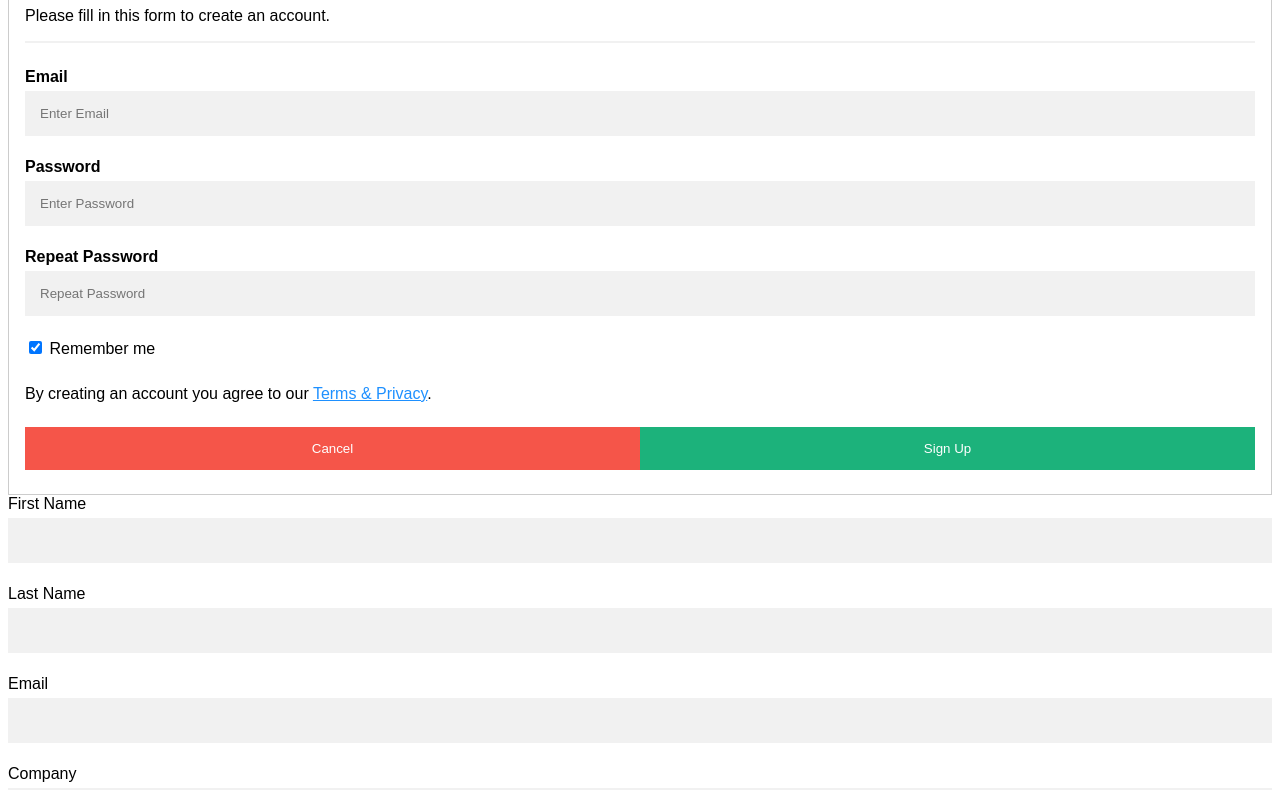
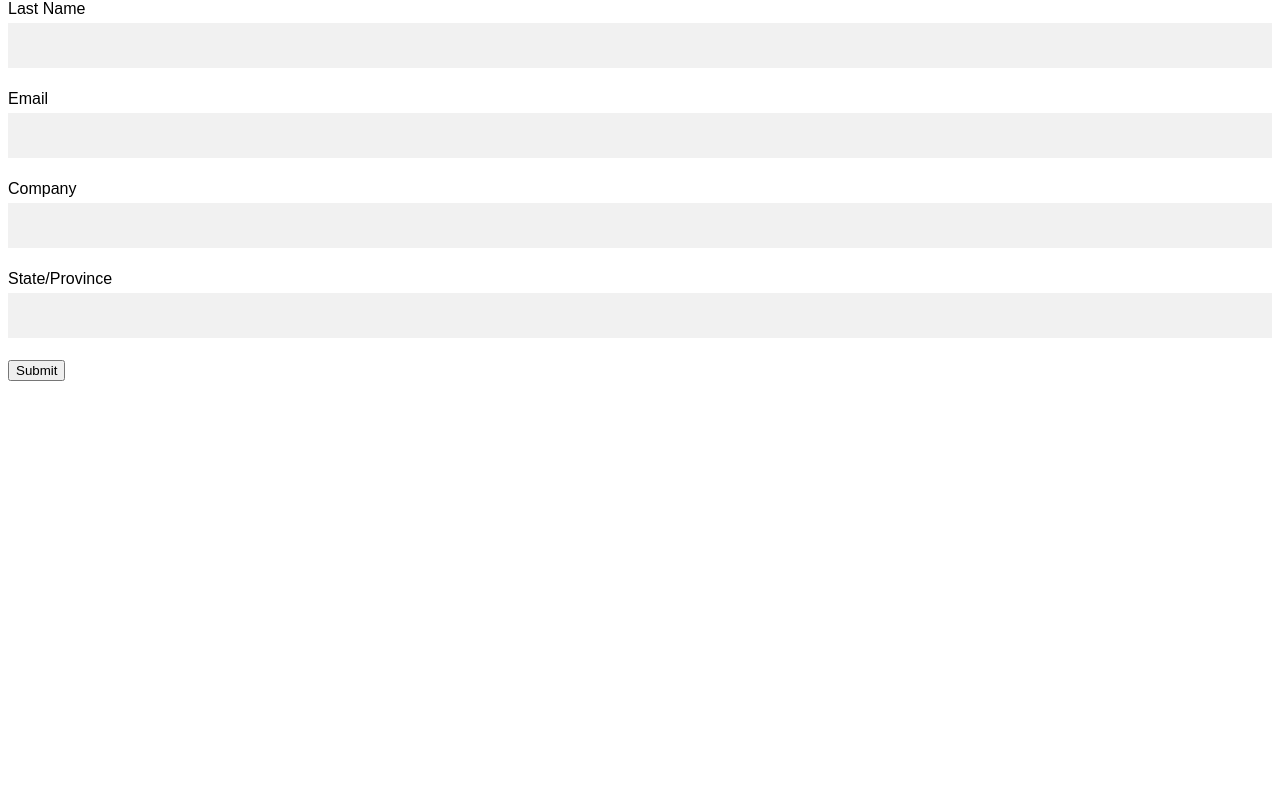
Before and after one commit to htosun2019/web-to-lead, a plain HTML site: page index.html in a window 1280 px wide. Shown: the part 98-888 px from the top of the page. After the commit the page ends 800 px from the top, so only its background shows below. Drawn offline with Linux system fonts and the light colour scheme.

Commit message:
Update index.html

```diff
--- a/index.html
+++ b/index.html
@@ -1,5 +1,6 @@
 <!DOCTYPE html>
 <html>
+  <head><META HTTP-EQUIV="Content-type" CONTENT="text/html; charset=UTF-8"></head>
 <style>
 body {font-family: Arial, Helvetica, sans-serif;}
 * {box-sizing: border-box}
@@ -62,33 +63,13 @@ button:hover {
 }
 </style>
 <body>
-<form action="/action_page.php" style="border:1px solid #ccc">
-  <div class="container">
-    <h1>Sign Up</h1>
-    <p>Please fill in this form to create an account.</p>
-    <hr>
-    <label for="email"><b>Email</b></label>
-    <input type="text" placeholder="Enter Email" name="email" required>
-    <label for="psw"><b>Password</b></label>
-    <input type="password" placeholder="Enter Password" name="psw" required>
-    <label for="psw-repeat"><b>Repeat Password</b></label>
-    <input type="password" placeholder="Repeat Password" name="psw-repeat" required>
-    <label>
-      <input type="checkbox" checked="checked" name="remember" style="margin-bottom:15px"> Remember me
-    </label>
-    <p>By creating an account you agree to our <a href="#" style="color:dodgerblue">Terms & Privacy</a>.</p>
-    <div class="clearfix">
-      <button type="button" class="cancelbtn">Cancel</button>
-      <button type="submit" class="signupbtn">Sign Up</button>
-    </div>
-  </div>
-</form>
+
 <!--  ----------------------------------------------------------------------  -->
 <!--  NOTE: Please add the following <META> element to your page <HEAD>.      -->
 <!--  If necessary, please modify the charset parameter to specify the        -->
 <!--  character set of your HTML page.                                        -->
 <!--  ----------------------------------------------------------------------  -->
-<META HTTP-EQUIV="Content-type" CONTENT="text/html; charset=UTF-8">
+
 <!--  ----------------------------------------------------------------------  -->
 <!--  NOTE: Please add the following <FORM> element to your page.             -->
 <!--  ----------------------------------------------------------------------  -->
```
